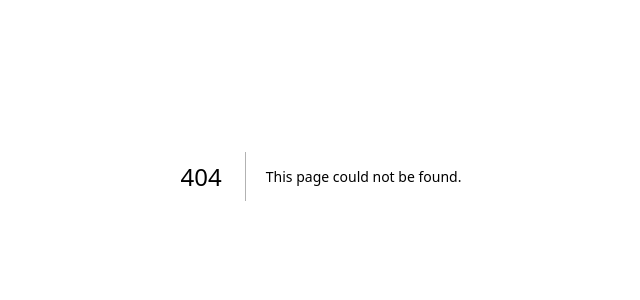
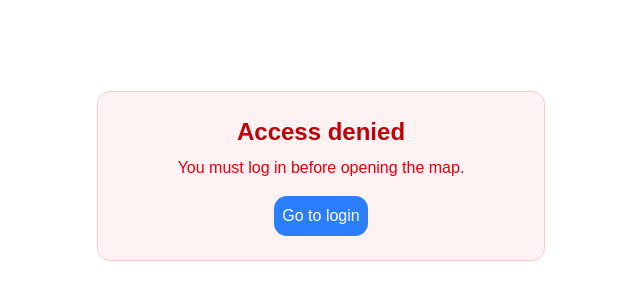
Before and after one commit to purkkapunkki/smart-human-presence-digital-twin-frontend, a Next.js app: page /map in a window 1280 px wide. Before the commit this address had no page. Shown: the part 224-524 px from the top of the page, without its empty margins (319-959 px from the left). Built offline with nearby package versions, Linux system fonts and the light colour scheme; no server answers.

Commit message:
Implement log in and log out
The map page only shows placeholder elements for now.

```diff
--- /dev/null
+++ b/app/SocketProvider.tsx
@@ -0,0 +1,93 @@
+"use client";
+
+import {
+  createContext,
+  useContext,
+  useEffect,
+  useState,
+  type ReactNode,
+} from "react";
+import { io, type Socket } from "socket.io-client";
+
+export type CurrentUser = {
+  username: string;
+  avatarColor: string;
+  location: {
+    x: number;
+    y: number;
+  };
+};
+
+const BACKEND_HOST = process.env.BACKEND_HOST ?? "localhost";
+const BACKEND_PORT = process.env.BACKEND_PORT ?? "3001";
+const SOCKET_URL = `http://${BACKEND_HOST}:${BACKEND_PORT}`;
+
+const SocketContext = createContext<Socket | null>(null);
+const UserContext = createContext<{
+  currentUser: CurrentUser | null;
+  setCurrentUser: (user: CurrentUser | null) => void;
+} | null>(null);
+
+export function SocketProvider({ children }: { children: ReactNode }) {
+  const [socket] = useState<Socket>(() =>
+    io(SOCKET_URL, {
+      autoConnect: true,
+      reconnection: true,
+      reconnectionAttempts: Infinity,
+    }),
+  );
+
+  const [currentUser, setCurrentUser] = useState<CurrentUser | null>(null);
+
+  useEffect(() => {
+    const onConnect = () => {
+      console.log("Socket connected:", socket.id);
+    };
+
+    const onConnectError = (error: Error) => {
+      console.error("Socket connect_error:", error.message);
+    };
+
+    const onDisconnect = (reason: string) => {
+      console.log("Socket disconnected:", reason);
+    };
+
+    socket.on("connect", onConnect);
+    socket.on("connect_error", onConnectError);
+    socket.on("disconnect", onDisconnect);
+
+    return () => {
+      socket.off("connect", onConnect);
+      socket.off("connect_error", onConnectError);
+      socket.off("disconnect", onDisconnect);
+    };
+  }, [socket]);
+
+  return (
+    <SocketContext.Provider value={socket}>
+      <UserContext.Provider value={{ currentUser, setCurrentUser }}>
+        {children}
+      </UserContext.Provider>
+    </SocketContext.Provider>
+  );
+}
+
+export function useSocket() {
+  const socket = useContext(SocketContext);
+
+  if (!socket) {
+    throw new Error("useSocket must be used inside a SocketProvider");
+  }
+
+  return socket;
+}
+
+export function useCurrentUser() {
+  const context = useContext(UserContext);
+
+  if (!context) {
+    throw new Error("useCurrentUser must be used inside a SocketProvider");
+  }
+
+  return context;
+}
--- a/app/layout.tsx
+++ b/app/layout.tsx
@@ -1,6 +1,7 @@
 import type { Metadata } from "next";
 import { Geist, Geist_Mono } from "next/font/google";
 import "./globals.css";
+import { SocketProvider } from "./SocketProvider";
 
 const geistSans = Geist({
   variable: "--font-geist-sans",
@@ -24,7 +25,9 @@ export default function RootLayout({ children }: LayoutProps<"/">) {
       lang="en"
       className={`${geistSans.variable} ${geistMono.variable} h-full antialiased`}
     >
-      <body className="min-h-full flex flex-col">{children}</body>
+      <body className="min-h-full flex flex-col">
+        <SocketProvider>{children}</SocketProvider>
+      </body>
     </html>
   );
 }
--- /dev/null
+++ b/app/map/page.tsx
@@ -0,0 +1,79 @@
+"use client";
+
+import { useRouter } from "next/navigation";
+import { useState } from "react";
+import { useCurrentUser, useSocket } from "../SocketProvider";
+
+export default function MapPage() {
+  const router = useRouter();
+  const socket = useSocket();
+  const { currentUser, setCurrentUser } = useCurrentUser();
+  const [isLoggingOut, setIsLoggingOut] = useState(false);
+
+  const handleLogout = () => {
+    setIsLoggingOut(true);
+
+    if (socket.connected) {
+      socket.emit("logout");
+    }
+
+    setCurrentUser(null);
+    socket.disconnect();
+    router.replace("/");
+  };
+
+  if (isLoggingOut) {
+    return null;
+  }
+
+  if (!currentUser) {
+    return (
+      <main className="min-h-screen p-6 flex items-center justify-center">
+        <div className="max-w-md w-full rounded-(--rounded-corners) border border-red-200 bg-red-50 p-6 text-center">
+          <h1 className="text-2xl font-semibold text-red-700">Access denied</h1>
+          <p className="mt-2 text-red-600">
+            You must log in before opening the map.
+          </p>
+          <button
+            type="button"
+            onClick={() => router.push("/")}
+            className="mt-4 bg-blue-500 text-white p-2 rounded-(--rounded-corners) hover:bg-blue-600 transition-colors cursor-pointer"
+          >
+            Go to login
+          </button>
+        </div>
+      </main>
+    );
+  }
+
+  return (
+    <main className="min-h-screen p-6">
+      <div className="max-w-xl mx-auto flex flex-col gap-4">
+        <div className="flex items-center justify-between gap-3">
+          <h1 className="text-2xl font-semibold">Map</h1>
+          <button
+            type="button"
+            onClick={handleLogout}
+            className="bg-blue-500 text-white p-2 rounded-(--rounded-corners) hover:bg-blue-600 transition-colors cursor-pointer"
+          >
+            Log out
+          </button>
+        </div>
+
+        <div className="rounded-(--rounded-corners) border border-gray-300 p-4">
+          <p className="text-sm text-gray-500">Current user</p>
+          <p className="text-lg font-medium">{currentUser.username}</p>
+          <p className="text-sm text-gray-500">
+            Color: {currentUser.avatarColor}
+          </p>
+          <p className="text-sm text-gray-500">
+            Position: {currentUser.location.x}, {currentUser.location.y}
+          </p>
+          <p className="mt-4 text-sm text-gray-500">
+            Map rendering is coming soon.
+          </p>
+        </div>
+      </div>
+    </main>
+  );
+}
--- a/app/page.tsx
+++ b/app/page.tsx
@@ -1,39 +1,169 @@
+"use client";
+
+import { useRouter } from "next/navigation";
+import { useEffect, useRef, useState, type SubmitEvent } from "react";
+import { useCurrentUser, useSocket } from "./SocketProvider";
+
+const DEFAULT_AVATAR_COLOR = "#000000";
+const DEFAULT_USER_LOCATION = { x: 0, y: 0 };
+
+type LoginPayload = {
+  username: string;
+  avatarColor: string;
+};
+
 export default function Home() {
+  const socket = useSocket();
+  const router = useRouter();
+  const { setCurrentUser } = useCurrentUser();
+  const [username, setUsername] = useState("");
+  const [avatarColor, setAvatarColor] = useState(DEFAULT_AVATAR_COLOR);
+  const [errorMessage, setErrorMessage] = useState("");
+  const [isSubmitting, setIsSubmitting] = useState(false);
+  const [isRedirectingToMap, setIsRedirectingToMap] = useState(false);
+  const loginTimeoutRef = useRef<number | null>(null);
+
+  useEffect(() => {
+    const handleLoginSuccess = (payload: {
+      username?: string;
+      avatarColor?: string;
+      location?: { x: number; y: number };
+      message?: string;
+    }) => {
+      if (loginTimeoutRef.current) {
+        window.clearTimeout(loginTimeoutRef.current);
+        loginTimeoutRef.current = null;
+      }
+
+      const nextUser = {
+        username: payload.username ?? username.trim(),
+        avatarColor: payload.avatarColor ?? avatarColor ?? DEFAULT_AVATAR_COLOR,
+        location: payload.location ?? DEFAULT_USER_LOCATION,
+      };
+
+      setCurrentUser(nextUser);
+      setIsSubmitting(false);
+      setIsRedirectingToMap(true);
+      setErrorMessage("");
+      router.replace("/map");
+    };
+
+    const handleLoginError = (payload: {
+      message?: string;
+      error?: string;
+    }) => {
+      if (loginTimeoutRef.current) {
+        window.clearTimeout(loginTimeoutRef.current);
+        loginTimeoutRef.current = null;
+      }
+
+      setErrorMessage(
+        payload.message ?? payload.error ?? "Login failed. Please try again.",
+      );
+      setIsSubmitting(false);
+    };
+
+    socket.on("login:success", handleLoginSuccess);
+    socket.on("login:error", handleLoginError);
+
+    return () => {
+      socket.off("login:success", handleLoginSuccess);
+      socket.off("login:error", handleLoginError);
+      if (loginTimeoutRef.current) {
+        window.clearTimeout(loginTimeoutRef.current);
+      }
+    };
+  }, [avatarColor, router, setCurrentUser, socket, username]);
+
+  const handleSubmit = (event: SubmitEvent<HTMLFormElement>) => {
+    event.preventDefault();
+
+    const trimmedUsername = username.trim();
+    if (!trimmedUsername) {
+      setErrorMessage("Please enter a username.");
+      return;
+    }
+
+    const payload: LoginPayload = {
+      username: trimmedUsername,
+      avatarColor,
+    };
+
+    setIsSubmitting(true);
+    setErrorMessage("");
+
+    if (loginTimeoutRef.current) {
+      window.clearTimeout(loginTimeoutRef.current);
+    }
+
+    loginTimeoutRef.current = window.setTimeout(() => {
+      setIsSubmitting(false);
+      setErrorMessage("Login request timed out. Please try again.");
+    }, 5000);
+
+    if (!socket.connected) {
+      console.log("Socket not connected yet; reconnecting before login emit");
+      socket.connect();
+      socket.once("connect", () => {
+        console.log("Socket ready for login emit", payload);
+        socket.emit("login", payload);
+      });
+      return;
+    }
+
+    console.log("Emitting login", payload);
+    socket.emit("login", payload);
+  };
+
+  if (isRedirectingToMap) {
+    return null;
+  }
+
   return (
-    <>
     <main className="min-h-screen flex items-center justify-center">
-        <div className="shadow-lg w-fit mx-auto p-5 rounded-[var(--rounded-corners)]">
-          <form action="" method="get" className="flex flex-col gap-0.5">
-            <section className=" flex flex-col mb-2">
+      <div className="shadow-lg w-fit mx-auto p-5 rounded-(--rounded-corners)">
+        <form onSubmit={handleSubmit} className="flex flex-col gap-0.5">
+          <section className="flex flex-col mb-2">
             <label htmlFor="username">
-                Username <span className="text-red-500 text-">*</span>
+              Username <span className="text-red-500">*</span>
             </label>
             <input
               type="text"
               id="username"
               name="username"
+              value={username}
+              onChange={(event) => setUsername(event.target.value)}
               required
-                className=" border border-gray-300 rounded-[var(--rounded-corners)] p-2"
+              className="border border-gray-300 rounded-(--rounded-corners) p-2"
             />
           </section>
           <section className="flex flex-col mb-2">
-              <label htmlFor="avatar-color">Avatar color</label>
+            <label htmlFor="avatarColor">Avatar color</label>
             <input
               type="color"
-                id="avatar-color"
-                name="avatar-color"
-                className="border border-gray-300 rounded-[var(--rounded-corners)] p-2 cursor-pointer"
+              id="avatarColor"
+              name="avatarColor"
+              value={avatarColor}
+              onChange={(event) => setAvatarColor(event.target.value)}
+              className="border border-gray-300 rounded-(--rounded-corners) p-2 cursor-pointer"
             />
           </section>
+
+          {errorMessage ? (
+            <p className="mb-2 text-sm text-red-600" role="status">
+              {errorMessage}
+            </p>
+          ) : null}
+
           <button
             type="submit"
-              className="bg-blue-500 text-white p-2 rounded-[var(--rounded-corners)] hover:bg-blue-600 transition-colors cursor-pointer"
+            disabled={isSubmitting}
+            className="bg-blue-500 text-white p-2 rounded-(--rounded-corners) hover:bg-blue-600 transition-colors cursor-pointer disabled:opacity-60 disabled:cursor-not-allowed"
           >
-              Log in
+            {isSubmitting ? "Logging in..." : "Log in"}
           </button>
         </form>
       </div>
     </main>
-    </>
   );
 }
--- a/package.json
+++ b/package.json
@@ -11,7 +11,8 @@
   "dependencies": {
     "next": "16.3.5",
     "react": "19.2.8",
-    "react-dom": "19.2.8"
+    "react-dom": "19.2.8",
+    "socket.io-client": "^4.8.4"
   },
   "devDependencies": {
     "@tailwindcss/postcss": "^4",
@@ -20,6 +21,7 @@
     "@types/react-dom": "^19",
     "eslint": "^9",
     "eslint-config-next": "16.3.5",
+    "playwright": "^1.63.0",
     "tailwindcss": "^4",
     "typescript": "^5"
   }
```
Also changed, not shown: 1 other file (tests, documents, lock files or other folders). Lines whose indentation alone changed are shown as unchanged.
